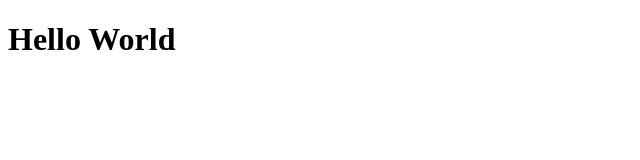
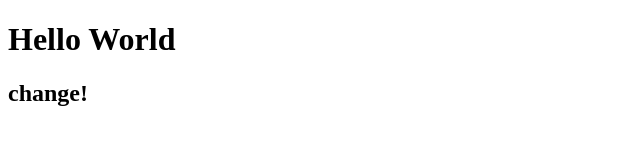
Before and after one commit to hanmaier-1761821/hanmaier-1761821.github.io, a plain HTML site: page index.html in a window 1280 px wide. Shown: the whole page, without its empty margins (0-640 px from the left). Drawn offline with Linux system fonts and the light colour scheme.

Commit message:
Add files via upload

```diff
--- a/index.html
+++ b/index.html
@@ -5,5 +5,6 @@
 	</head>
 	<body>
 		<h1>Hello World</h1>
+		<h2>change!</h2>
 	</body>
 </html>
```
